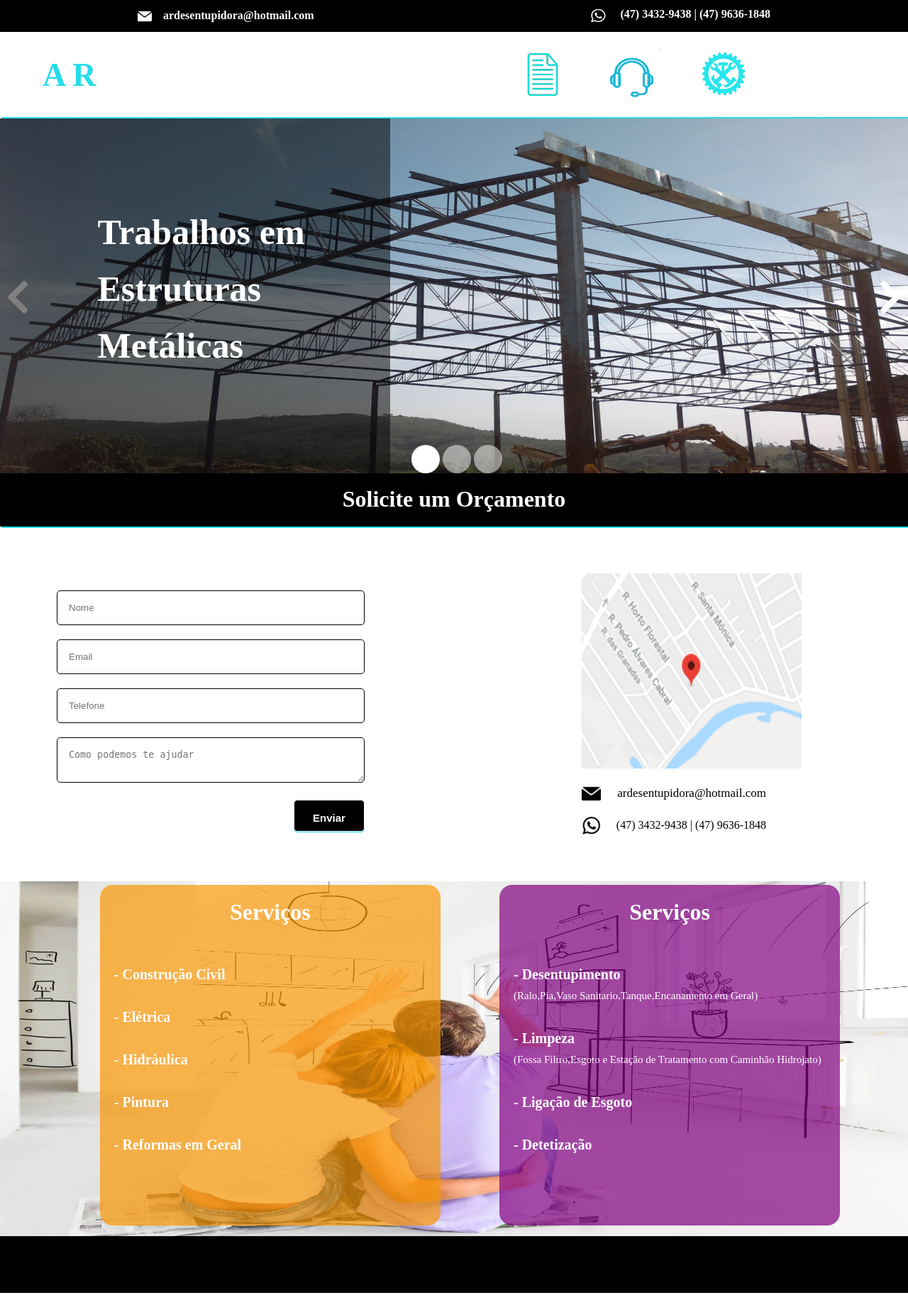
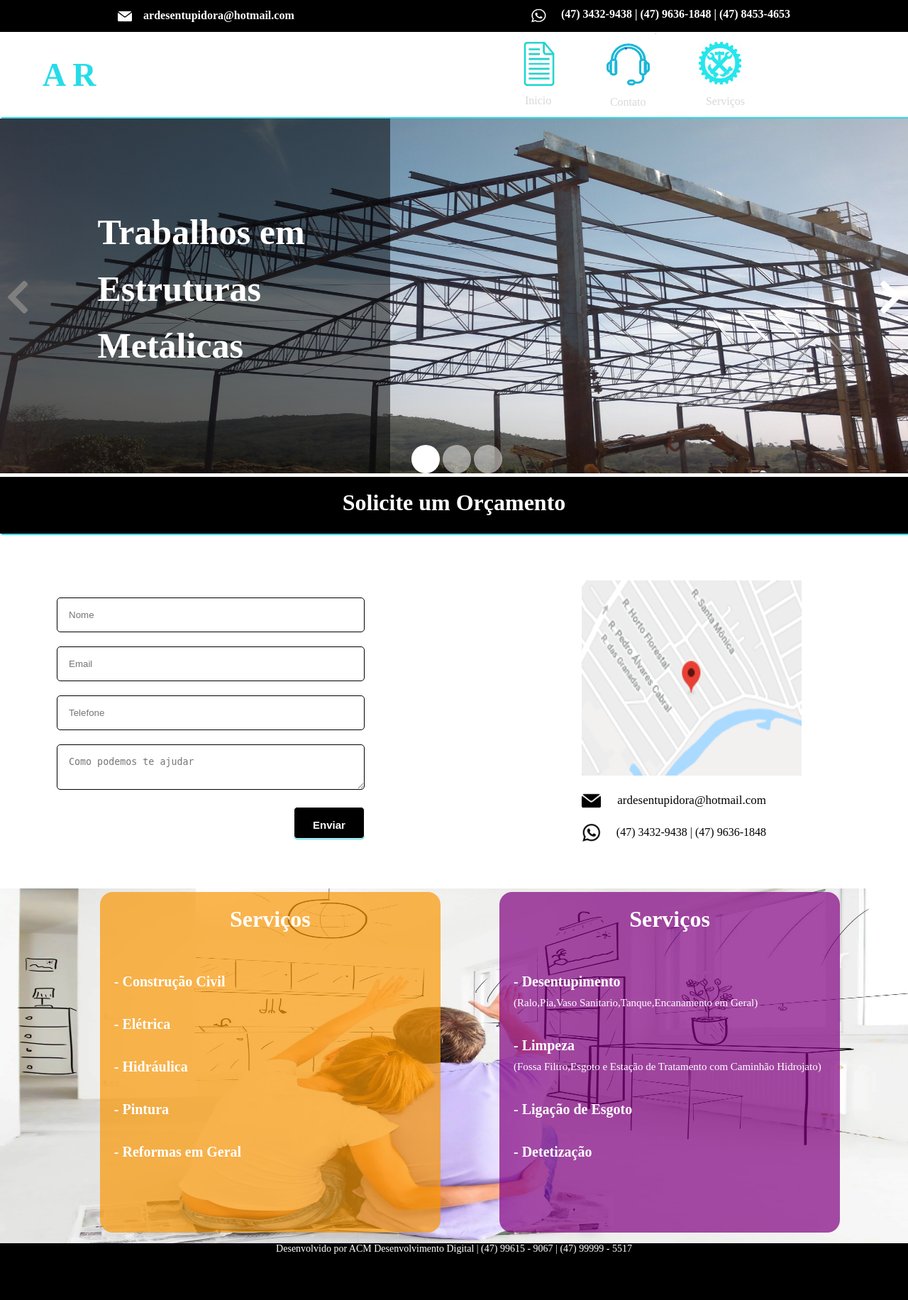
Before and after one commit to EduardoZFerreira/AR-Desentupidora, a PHP site: page / in a window 1280 px wide. Shown: the whole page at 71% size. Run offline with PHP 8.4, Linux system fonts and the light colour scheme; style sheets or scripts are compiled from the project's sources.

Commit message:
Finalizado

```diff
--- a/index.php
+++ b/index.php
@@ -21,7 +21,7 @@
 
 			<div class="telefone">
 			<img class="imgtel" src="tel.jpg" alt="telefone" width=25 height=23>
-			<p>(47) 3432-9438 | (47) 9636-1848</p>
+			<p>(47) 3432-9438 | (47) 9636-1848 | (47) 8453-4653</p>
 
 			</div>
 
@@ -34,17 +34,21 @@
 			</div>
 
 			<div class="itens-menu">
+			<ul>
+			<li><img class="img" src="inicio.jpg" alt="inicio" width=60 height=62></li>
+			<li><p class="legendaicon">Inicio</p></li>
+			</ul>
+			<ul>
 
-			<img class="img" src="inicio.jpg" alt="inicio" width=60 height=60>
+			<li><img class="imgcont" src="contato.png" alt="contato" width=75 height=80></li>
+			<li><p class="legendaiconc">Contato</p></li>
+			</ul>
 
+			<ul>
 
-
-			<img class="img" src="contato.png" alt="contato" width=75 height=75>
-
-
-
-			<img class="img" src="serviços.jpg" alt="servicos" width=60 height=63>
-
+			<li><img class="img" src="serviços.jpg" alt="servicos" width=60 height=63></li>
+			<li><p class="legendaicon">Serviços</p></li>
+			</ul>
 
 			</div>
             </div>
@@ -159,7 +163,7 @@
                 </div>
 			</div>
 			<div class="footer">
-
+			<center><p>Desenvolvido por ACM Desenvolvimento Digital | (47) 99615 - 9067 | (47) 99999 - 5517 </p>
             </div>
         </div>
     </body>
--- a/resources/css/desktop/main.css
+++ b/resources/css/desktop/main.css
@@ -1,10 +1,11 @@
 *{
 
-    margin: 0; padding: 0;
+    margin: 0; padding: 0;list-style-type:none;
 }
 
 
-
+.legendaicon{margin-left:70px;margin-top:8px;list-style-type:none;color:#D8D8D8;}
+.legendaiconc{margin-left:70px;margin-top:-5px;list-style-type:none;color:#D8D8D8;}
 .header{
 	height:45px;
 	display:flex;
@@ -62,8 +63,9 @@
 .logo{margin-left:60px;color:#26DCE9;font-size:23px;}
 
 .img{padding-left:60px;}
+.imgcont{padding-left:60px; margin-bottom:9px;margin-top:-11px;}
 
-.title{background-color:black;color:white;height:75px; box-shadow:2px 2px #26DCE9;}
+.title{background-color:black;color:white;height:80px; box-shadow:2px 2px #26DCE9;margin-top:5px;}
 .titleslider{margin-top:140px;}
 .titleslider1{margin-top:120px;margin-left:25%;}
 
@@ -130,4 +132,4 @@ margin-right:150px;
 	.conteudoserv{margin-left:20px;line-height:30px;}
 
 
-.footer{width:100%;height:80px;background-color:black;}
+	.footer{width:100%;height:80px;background-color:black;color:white;font-size:14px;}
```
Also changed, not shown: contato.png.
